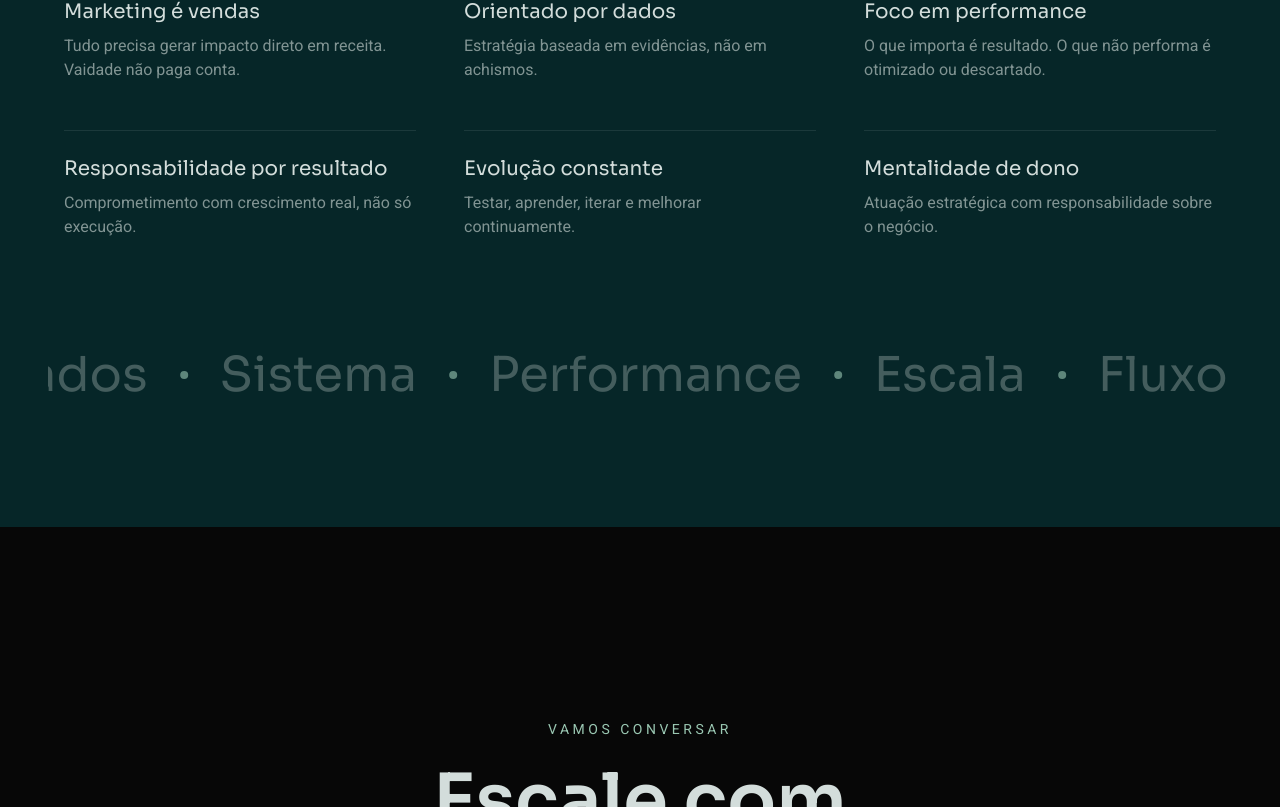
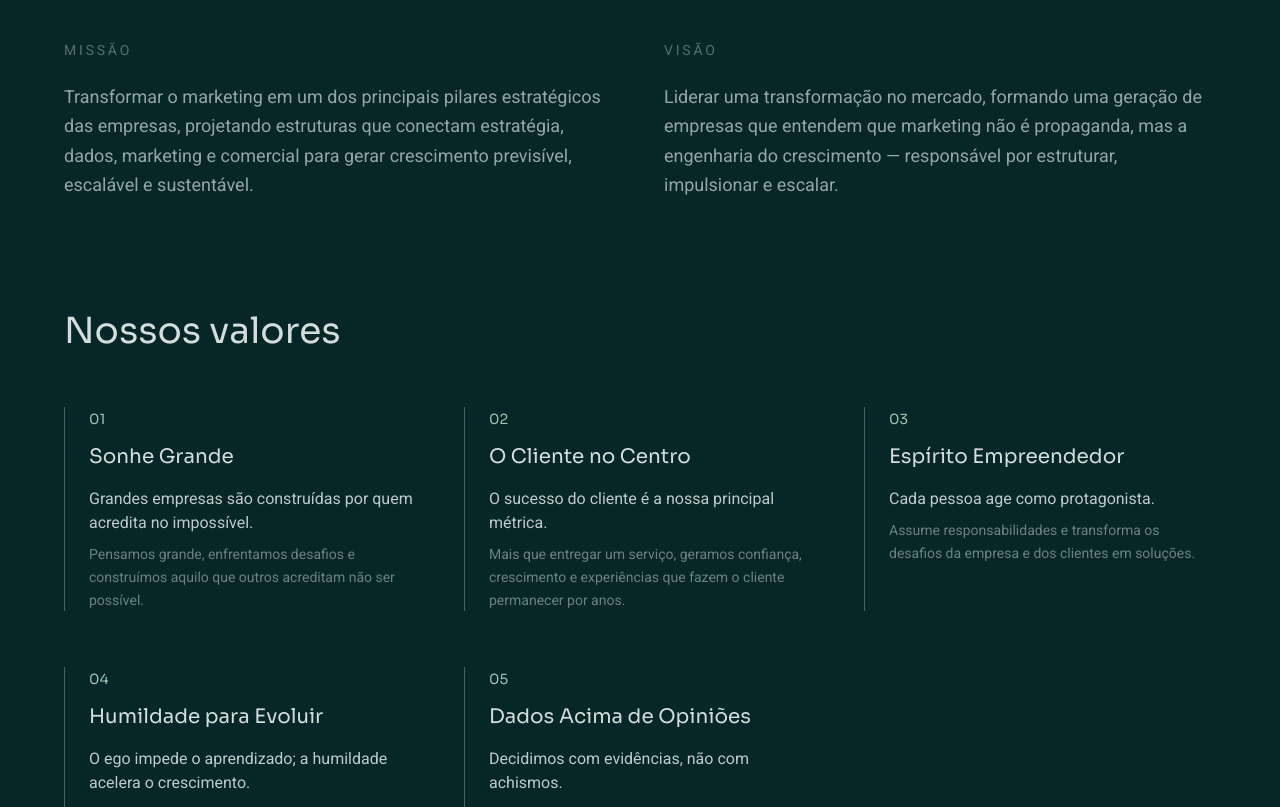
Before and after one commit to Ferramentas2026Taktico/dominyum-institucional, a Next.js app: page / in a window 1280 px wide. Shown: the part 4973-5780 px from the top of the page. Built offline with nearby package versions, Linux system fonts and the light colour scheme.

Commit message:
feat: ajusta campos da seção sobre

```diff
--- a/src/components/sections/Sobre.tsx
+++ b/src/components/sections/Sobre.tsx
@@ -4,12 +4,41 @@ import { useRef } from "react";
 import { gsap, useGSAP } from "@/lib/gsap";
 
 const valores = [
-  { titulo: "Marketing é vendas", texto: "Tudo precisa gerar impacto direto em receita. Vaidade não paga conta." },
-  { titulo: "Orientado por dados", texto: "Estratégia baseada em evidências, não em achismos." },
-  { titulo: "Foco em performance", texto: "O que importa é resultado. O que não performa é otimizado ou descartado." },
-  { titulo: "Responsabilidade por resultado", texto: "Comprometimento com crescimento real, não só execução." },
-  { titulo: "Evolução constante", texto: "Testar, aprender, iterar e melhorar continuamente." },
-  { titulo: "Mentalidade de dono", texto: "Atuação estratégica com responsabilidade sobre o negócio." },
+  {
+    n: "01",
+    titulo: "Sonhe Grande",
+    quote: "Grandes empresas são construídas por quem acredita no impossível.",
+    texto:
+      "Pensamos grande, enfrentamos desafios e construímos aquilo que outros acreditam não ser possível.",
+  },
+  {
+    n: "02",
+    titulo: "O Cliente no Centro",
+    quote: "O sucesso do cliente é a nossa principal métrica.",
+    texto:
+      "Mais que entregar um serviço, geramos confiança, crescimento e experiências que fazem o cliente permanecer por anos.",
+  },
+  {
+    n: "03",
+    titulo: "Espírito Empreendedor",
+    quote: "Cada pessoa age como protagonista.",
+    texto:
+      "Assume responsabilidades e transforma os desafios da empresa e dos clientes em soluções.",
+  },
+  {
+    n: "04",
+    titulo: "Humildade para Evoluir",
+    quote: "O ego impede o aprendizado; a humildade acelera o crescimento.",
+    texto:
+      "Ninguém sabe tudo. Aprendemos continuamente e mudamos quando os fatos mostram um caminho melhor.",
+  },
+  {
+    n: "05",
+    titulo: "Dados Acima de Opiniões",
+    quote: "Decidimos com evidências, não com achismos.",
+    texto:
+      "Validamos com experimentos e medimos o que realmente gera impacto no negócio.",
+  },
 ];
 
 const dna = [
@@ -25,17 +54,27 @@ export default function Sobre() {
       const mm = gsap.matchMedia();
 
       mm.add("(prefers-reduced-motion: no-preference)", () => {
-        // reveal dos valores no scroll
-        gsap.from(".sobre-reveal", {
+        // Missão + Visão
+        gsap.from(".mv-item", {
+          y: 40,
+          autoAlpha: 0,
+          duration: 0.8,
+          ease: "power3.out",
+          stagger: 0.15,
+          scrollTrigger: { trigger: ".mv-grid", start: "top 80%" },
+        });
+
+        // Valores
+        gsap.from(".valor-card", {
           y: 40,
           autoAlpha: 0,
           duration: 0.8,
           ease: "power3.out",
           stagger: 0.1,
-          scrollTrigger: { trigger: ".sobre-valores", start: "top 80%" },
+          scrollTrigger: { trigger: ".valores-grid", start: "top 80%" },
         });
 
-        // marquee infinito do DNA (loop contínuo, sem gatilho de scroll)
+        // Marquee do DNA (loop contínuo)
         gsap.to(".dna-track", {
           xPercent: -50,
           duration: 24,
@@ -54,24 +93,65 @@ export default function Sobre() {
       className="relative overflow-hidden bg-slate px-6 py-32 md:px-12"
     >
       <div className="mx-auto max-w-6xl">
+        {/* Filosofia (statement de abertura) */}
         <p className="mb-4 font-sans text-sm uppercase tracking-[0.2em] text-sage">
           Sobre
         </p>
-        <h2 className="max-w-3xl font-display text-4xl font-semibold leading-tight text-limestone md:text-6xl">
-          Existimos para transformar dados em crescimento previsível.
+        <h2 className="max-w-4xl font-display text-4xl font-semibold leading-tight text-limestone md:text-6xl">
+          Marketing não é propaganda.{" "}
+          <span className="text-sage">É a engenharia do crescimento.</span>
         </h2>
 
-        <div className="sobre-valores mt-20 grid gap-x-12 gap-y-12 md:grid-cols-2 lg:grid-cols-3">
-          {valores.map((v) => (
-            <div key={v.titulo} className="sobre-reveal border-t border-limestone/10 pt-6">
-              <h3 className="font-display text-xl text-limestone">{v.titulo}</h3>
-              <p className="mt-2 font-sans text-limestone/60">{v.texto}</p>
-            </div>
-          ))}
+        {/* Missão + Visão */}
+        <div className="mv-grid mt-20 grid gap-12 border-t border-limestone/10 pt-16 md:grid-cols-2">
+          <div className="mv-item">
+            <span className="font-sans text-sm uppercase tracking-[0.2em] text-limestone/40">
+              Missão
+            </span>
+            <p className="mt-5 font-sans text-lg leading-relaxed text-limestone/70">
+              Transformar o marketing em um dos principais pilares estratégicos
+              das empresas, projetando estruturas que conectam estratégia, dados,
+              marketing e comercial para gerar crescimento previsível, escalável e
+              sustentável.
+            </p>
+          </div>
+          <div className="mv-item">
+            <span className="font-sans text-sm uppercase tracking-[0.2em] text-limestone/40">
+              Visão
+            </span>
+            <p className="mt-5 font-sans text-lg leading-relaxed text-limestone/70">
+              Liderar uma transformação no mercado, formando uma geração de
+              empresas que entendem que marketing não é propaganda, mas a
+              engenharia do crescimento — responsável por estruturar, impulsionar e
+              escalar.
+            </p>
+          </div>
+        </div>
+
+        {/* Valores */}
+        <div className="mt-28">
+          <h3 className="font-display text-3xl text-limestone md:text-4xl">
+            Nossos valores
+          </h3>
+
+          <div className="valores-grid mt-14 grid gap-x-12 gap-y-14 sm:grid-cols-2 lg:grid-cols-3">
+            {valores.map((v) => (
+              <div key={v.n} className="valor-card border-l border-sage/40 pl-6">
+                <span className="font-display text-sm text-sage">{v.n}</span>
+                <h4 className="mt-3 font-display text-xl text-limestone">
+                  {v.titulo}
+                </h4>
+                <p className="mt-4 font-sans text-limestone/90">{v.quote}</p>
+                <p className="mt-2 font-sans text-sm leading-relaxed text-limestone/50">
+                  {v.texto}
+                </p>
+              </div>
+            ))}
+          </div>
         </div>
       </div>
 
-      {/* Marquee do DNA — sangra de ponta a ponta */}
+      {/* Marquee do DNA */}
       <div className="mt-28 flex overflow-hidden">
         <div className="dna-track flex w-max shrink-0">
           {[...dna, ...dna].map((palavra, i) => (
```
